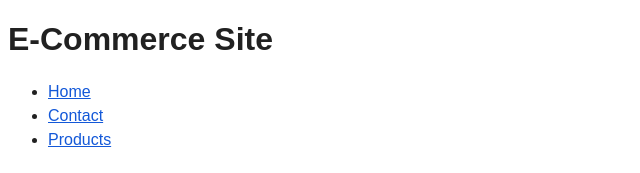
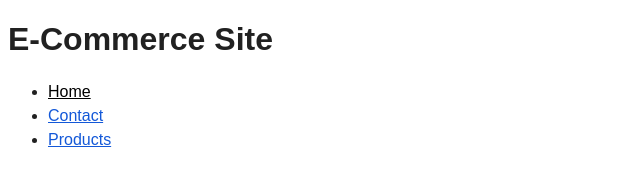
Before and after one commit to nolanknill/lec-use-effect-axios, a React (Create React App) app: page / in a window 1280 px wide. Shown: the top 173 px of the page, without its empty margins (0-640 px from the left). Built offline with nearby package versions, Linux system fonts and the light colour scheme; the HTML template or start-up script is replaced by a standard one.

Commit message:
Adds sass package, adds styles for active nav links

```diff
--- a/package.json
+++ b/package.json
@@ -6,7 +6,8 @@
     "react": "^18.0.0",
     "react-dom": "^18.0.0",
     "react-router-dom": "^6.11.2",
-    "react-scripts": "^5.0.0"
+    "react-scripts": "^5.0.0",
+    "sass": "^1.62.1"
   },
   "scripts": {
     "start": "react-scripts start",
--- a/src/components/Header.jsx
+++ b/src/components/Header.jsx
@@ -1,24 +1,39 @@
 import { NavLink } from "react-router-dom";
+import "./Header.scss";
 
 function Header() {
+    const navLinkActive = ({ isActive }) => {
+        if (isActive) {
+            return "header__link header__link--active";
+        } else {
+            return "header__link";
+        }
+    }
+
     return (
-        <header>
+        <header className="header">
             <h1>E-Commerce Site</h1>
             <nav>
                 <ul>
                     <li>
-                        <NavLink to="/">Home</NavLink>
+                        <NavLink className={navLinkActive} to="/">
+                            Home
+                        </NavLink>
                     </li>
                     <li>
-                        <NavLink to="/contact">Contact</NavLink>
+                        <NavLink className={navLinkActive} to="/contact">
+                            Contact
+                        </NavLink>
                     </li>
                     <li>
-                        <NavLink to="/products">Products</NavLink>
+                        <NavLink className={navLinkActive} to="/products">
+                            Products
+                        </NavLink>
                     </li>
                 </ul>
             </nav>
         </header>
-    );
+    )
 }
 
 export default Header;
--- /dev/null
+++ b/src/components/Header.scss
@@ -0,0 +1,7 @@
+.header {
+    &__link {
+        &--active {
+            color: black;
+        }
+    }
+}
```
Also changed, not shown: 1 other file (tests, documents, lock files or other folders).
